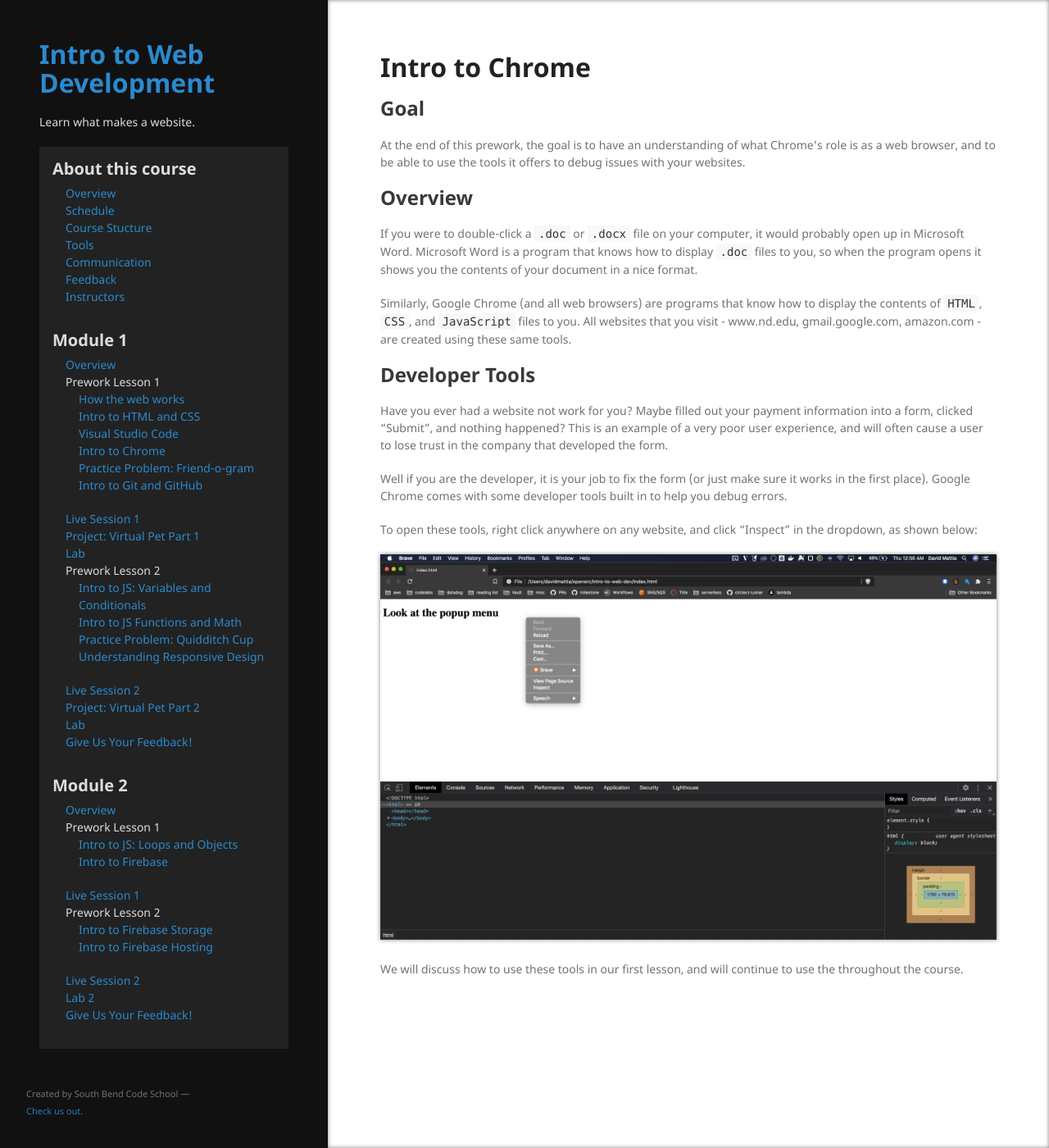
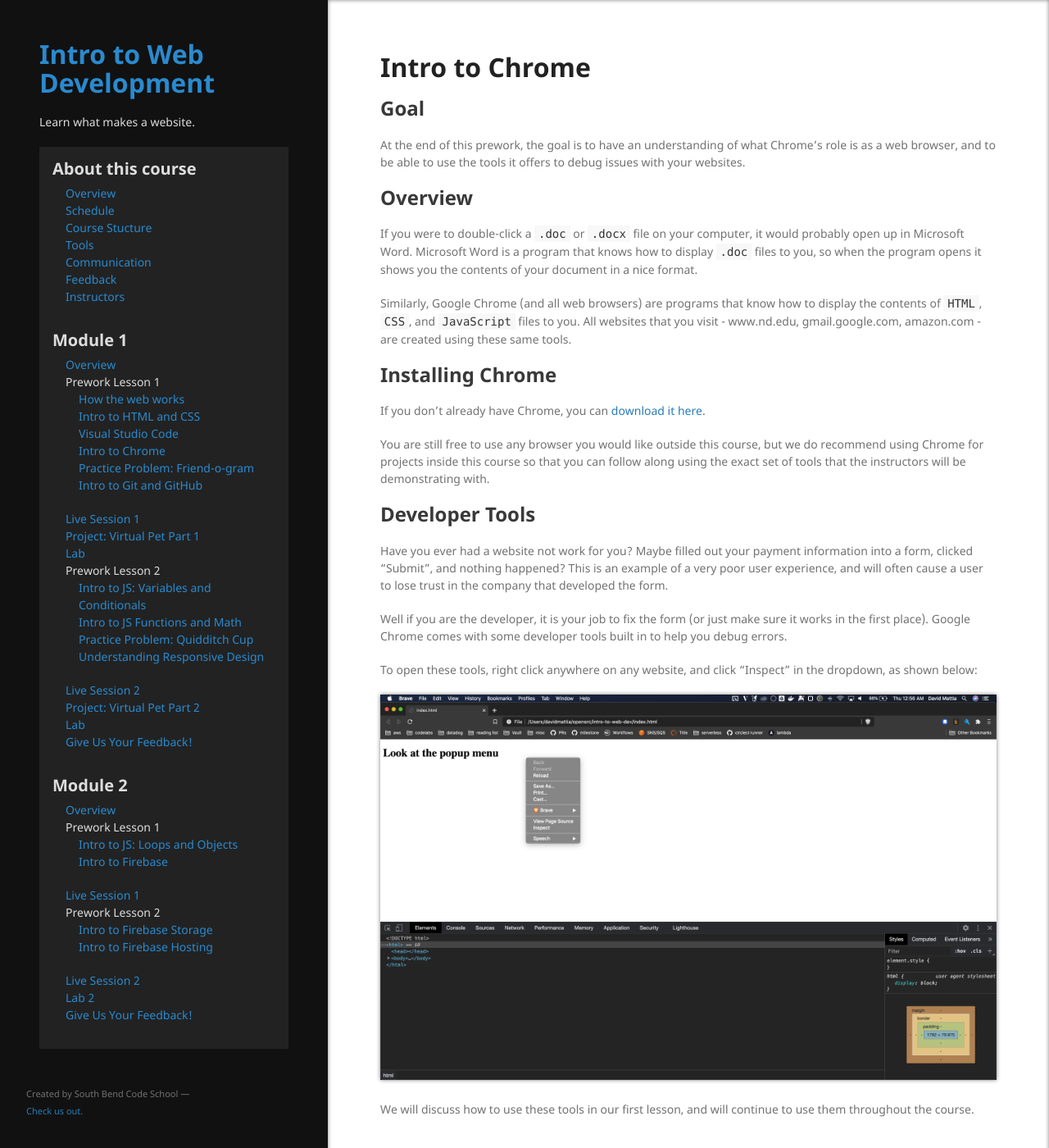
Before and after one commit to south-bend-code-works/intro-to-web-dev, a Jekyll site: the page built from lessons/module1/intro_to_chrome.md, in a window 1280 px wide and 1400 px high. Shown: the whole window at 82% size. Built offline with Jekyll 4.4.1, drawn with Linux system fonts in a browser that asks for light colours; our own code applies the rules of GitHub Pages for plain Markdown files.

Commit message:
Add installing chrome section

```diff
--- a/lessons/module1/intro_to_chrome.md
+++ b/lessons/module1/intro_to_chrome.md
@@ -13,6 +13,12 @@ If you were to double-click a `.doc` or `.docx` file on your computer, it would
 
 Similarly, Google Chrome (and all web browsers) are programs that know how to display the contents of `HTML`, `CSS`, and `JavaScript` files to you. All websites that you visit - www.nd.edu, gmail.google.com, amazon.com - are created using these same tools.
 
+## Installing Chrome
+
+If you don't already have Chrome, you can [download it here](https://www.google.com/chrome/).
+
+You are still free to use any browser you would like outside this course, but we do recommend using Chrome for projects inside this course so that you can follow along using the exact set of tools that the instructors will be demonstrating with.
+
 ## Developer Tools
 
 Have you ever had a website not work for you? Maybe filled out your payment information into a form, clicked "Submit", and nothing happened? This is an example of a very poor user experience, and will often cause a user to lose trust in the company that developed the form.
@@ -23,4 +29,4 @@ To open these tools, right click anywhere on any website, and click "Inspect" in
 
 ![Dev Tools]({{ site.baseurl }}/assets/img/module1/chrome_developer_tools.png){: style="width:100%"}
 
-We will discuss how to use these tools in our first lesson, and will continue to use the throughout the course.
+We will discuss how to use these tools in our first lesson, and will continue to use them throughout the course.
```
